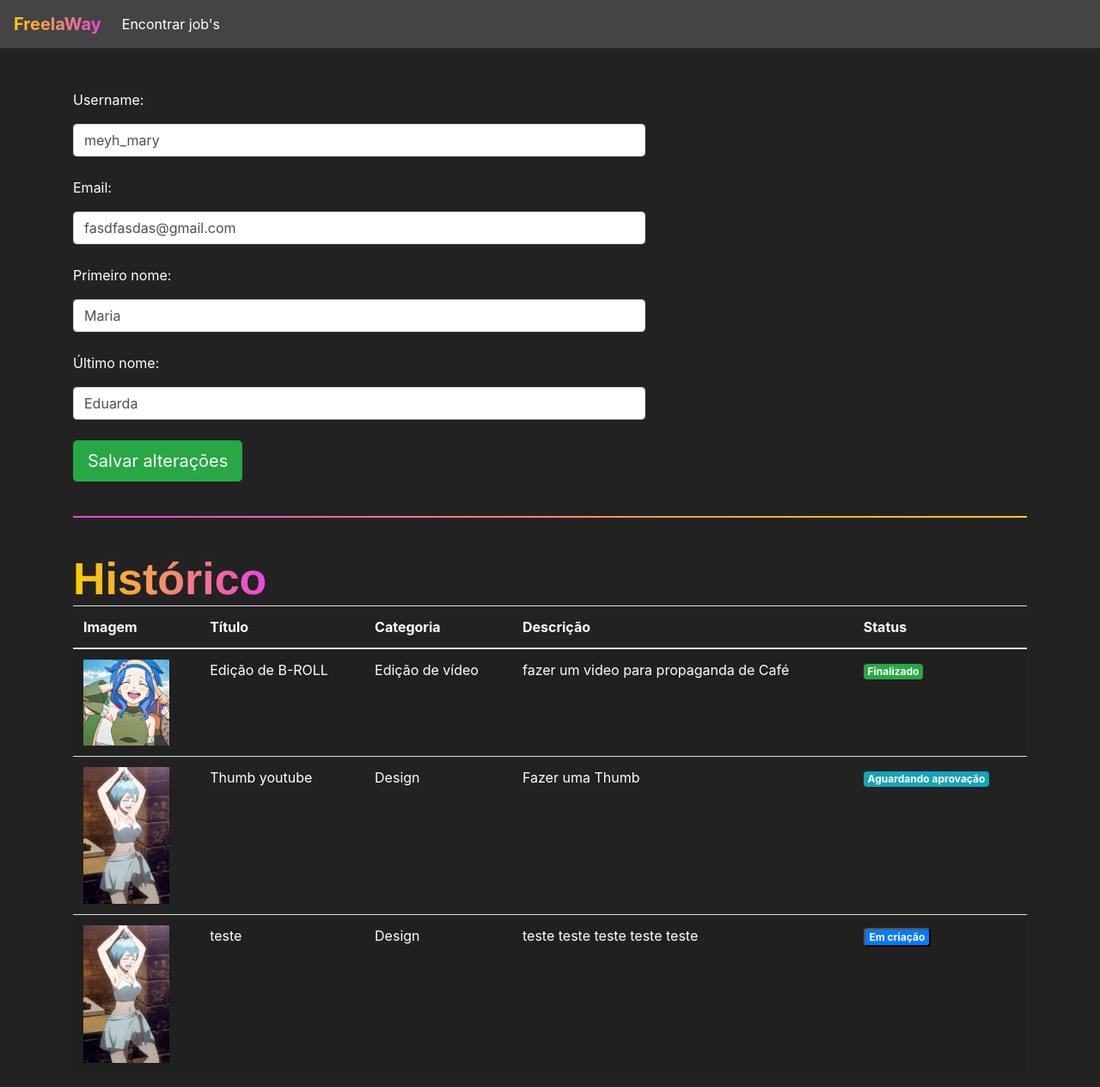
After one commit to Maria-Eduarda90/freelaway, a Django app: page /jobs/perfil in a window 1280 px wide. The commit adds this page. Shown: the whole page at 86% size. Run offline with Django 4.2, Linux system fonts and the light colour scheme; a user stored in the database is signed in; data comes from the database, SQL or seed files in the repository; both versions use the stored data as it was after the commit.

Commit message:
finished project

```diff
--- a/jobs/models.py
+++ b/jobs/models.py
@@ -23,7 +23,8 @@ class Jobs(models.Model):
     referencias = models.ManyToManyField(Referencias)
     profissional = models.ForeignKey(User, on_delete=models.DO_NOTHING, null=True, blank=True)
     reservado = models.BooleanField(default=False)
-    status = models.CharField(max_length=2, choices=status_choices, default='AA')
+    status = models.CharField(max_length=2, choices=status_choices, default='C')
+    arquivo_final = models.FileField(null=True)
 
 
 
--- /dev/null
+++ b/jobs/templates/perfil.html
@@ -0,0 +1,133 @@
+{% extends 'base.html' %}
+{% load static %}
+
+
+{% block 'head' %}
+<link rel="stylesheet" href="{% static 'jobs/css/encontrar_jobs.css' %}">
+<link rel="stylesheet" href="{% static 'jobs/css/perfil.css' %}">
+{% endblock %}
+
+
+{% block 'body' %}
+<br>
+<br>
+<div class="container">
+    {% if messages %}
+    {% for message in messages %}
+    <div class="alert {{message.tags}}">
+        {{message}}
+    </div>
+    {% endfor %}
+    {% endif %}
+    <div style="width: 60%">
+        <form action="{% url 'perfil' %}" method="POST">{% csrf_token %}
+            <p>Username:</p>
+            <input type="text" class="form-control" value="{{user.username}}" name="username">
+            <br>
+            <p>Email:</p>
+            <input type="email" class="form-control" value="{{user.email}}" name="email">
+            <br>
+            <p>Primeiro nome:</p>
+            <input type="text" class="form-control" value="{{user.first_name}}" name="primeiro_nome">
+            <br>
+            <p>Último nome:</p>
+            <input type="text" class="form-control" value="{{user.last_name}}" name="ultimo_nome">
+            <br>
+            <input type="submit" class="btn btn-success btn-lg" value="Salvar alterações">
+        </form>
+    </div>
+    <br>
+    <hr class="borda-degrade">
+    <br>
+    <h4 class="titulo">Histórico</h4>
+
+    <table style="background-color: #222; color: white;" class="table table-striped">
+        <thead>
+            <tr>
+                <th scope="col">Imagem</th>
+                <th scope="col">Título</th>
+                <th scope="col">Categoria</th>
+                <th scope="col">Descrição</th>
+                <th scope="col">Status</th>
+            </tr>
+        </thead>
+        <tbody>
+
+            {% for job in jobs %}
+                <tr>
+                    <th scope="row"><img width="100px" src="{{job.referencias.all.0}}"></th>
+                    <td>{{job.titulo}}</td>
+                    <td>
+                        {% if job.categoria == 'D' %}
+                            Design
+                        {% else %}
+                            Edição de vídeo
+                        {% endif %}
+                    </td>
+                    <td>{{job.descricao}}</td>
+                    <td>
+                        {% if job.status == 'AA' %}
+                            <span class="badge badge-info">Aguardando aprovação</span>
+                        {% elif job.status == 'C' %}
+                        <button class="badge badge-primary" data-toggle="modal" data-target="#modal-job-{{job.id}}">Em criação</button>
+                        {% else %}
+                            <span class="badge badge-success">Finalizado</span>
+                        {% endif %}
+                    </td>
+                </tr>
+            {% endfor %}
+
+        </tbody>
+    </table>
+
+    {% for job in jobs %}
+        {% if job.status == "C"%}
+            <div class="modal fade" id="modal-job-{{job.id}}" tabindex="-1" role="dialog" aria-labelledby="exampleModalLabel"
+                aria-hidden="true">
+                <div class="modal-dialog" role="document">
+                    <div style="background-color: #333;" class="modal-content">
+                        <div class="modal-header">
+                            <h5 style="font-size: 30px" class="modal-title titulo" id="exampleModalLabel">JOB:</h5>
+                            <button type="button" class="close" data-dismiss="modal" aria-label="Close">
+                                <span aria-hidden="true">&times;</span>
+                            </button>
+                        </div>
+
+                        <div class="modal-body">
+                            <h4 class="titulo-job">{{job.titulo}}</h4>
+                            <br>
+                            <h6 class="titulo-body">Status:</h6>
+
+                            {% if job.status == 'AA'%}
+                            <span class="badge badge-info">Aguardando aprovação</span>
+                            {% elif job.status == 'C' %}
+                            <a class="badge badge-primary">Em criação</a>
+
+                            {% else %}
+                            <span class="badge badge-success">Finalizado</span>
+                            {% endif %}
+
+                            <h6 class="titulo-body">Prazo máximo para entrega:</h6>
+                            <p>{{job.prazo_entrega}}</p>
+
+                            <hr style="border-color: yellow">
+                            <form action="{% url 'enviar_projeto' %}" method="POST" enctype="multipart/form-data">{% csrf_token %}
+
+                                <input type="file" class="form-control" placeholder="Enviar arquivos" name="file">
+                                <input type="hidden" value="{{job.id}}" name="id">
+                                <br>
+                                <input type="submit" value="Enviar" class="btn btn-success btn-lg">
+
+                            </form>
+
+                        </div>
+
+                    </div>
+                </div>
+            </div>
+        {% endif %}
+    {% endfor %}
+
+</div>
+
+{% endblock %}
--- a/jobs/urls.py
+++ b/jobs/urls.py
@@ -2,5 +2,8 @@ from django.urls import path
 from . import views
 
 urlpatterns = [
-    path('encontrar_jobs/', views.encontrar_jobs, name="encontrar_jobs")
+    path('encontrar_jobs/', views.encontrar_jobs, name="encontrar_jobs"),
+    path('aceitar_job/<int:id>/', views.aceitar_job, name="aceitar_job"),
+    path('perfil', views.perfil, name="perfil"),
+    path('enviar_projeto/', views.enviar_projeto, name="enviar_projeto")
 ]
--- a/jobs/views.py
+++ b/jobs/views.py
@@ -1,9 +1,14 @@
 from calendar import month
 from django.http import HttpResponse
-from django.shortcuts import render
+from django.shortcuts import render, redirect
 from .models import Jobs
 from datetime import datetime
+from django.contrib.auth.models import User
+from django.contrib import messages
+from django.contrib.messages import constants
+from django.contrib.auth.decorators import login_required
 
+@login_required(login_url='/auth/logar')
 def encontrar_jobs(request):
     if request.method == "GET":
         preco_minimo = request.GET.get('preco_minimo')
@@ -41,3 +46,48 @@ def encontrar_jobs(request):
         else:
             jobs = Jobs.objects.filter(reservado=False)
         return render(request, 'encontrar_jobs.html', {'jobs': jobs})
+
+@login_required(login_url='/auth/logar')
+def aceitar_job(request, id):
+    job = Jobs.objects.get(id=id)
+    job.profissional = request.user
+    job.reservado = True
+    job.save()
+
+    return redirect('/jobs/encontrar_jobs')
+
+@login_required(login_url='/auth/logar')
+def perfil(request):
+    if request.method == "GET":
+        jobs = Jobs.objects.filter(profissional=request.user)
+        return render(request, 'perfil.html', {'jobs': jobs})
+    elif request.method == "POST":
+        username = request.POST.get('username')
+        email = request.POST.get('email')
+        primeiro_nome = request.POST.get('primeiro_nome')
+        ultimo_nome = request.POST.get('ultimo_nome')
+
+        usuario = User.objects.filter(username=username).exclude(id=request.user.id)
+
+        if usuario.exists():
+            messages.add_message(request, constants.ERROR, 'Já existe um usuário com esse Username')
+            return redirect('/jobs/perfil')
+        request.user.username = username
+        request.user.email = email
+        request.user.first_name = primeiro_nome
+        request.user.last_name = ultimo_nome
+        request.user.save()
+        messages.add_message(request, constants.SUCCESS, 'Dados alterado com sucesso')
+        return redirect('/jobs/perfil')
+
+@login_required(login_url='/auth/logar')
+def enviar_projeto(request):
+    arquivo = request.FILES.get('file')
+    id_job = request.POST.get('id')
+
+    job = Jobs.objects.get(id=id_job)
+
+    job.arquivo_final = arquivo
+    job.status = 'AA'
+    job.save()
+    return redirect('/jobs/perfil')
--- a/templates/base.html
+++ b/templates/base.html
@@ -37,7 +37,7 @@
         <div class="collapse navbar-collapse" id="navbarNav">
             <ul class="navbar-nav">
                 <li class="nav-item active">
-                    <a class="nav-link" href="#">Encontrar job's</a>
+                    <a class="nav-link" href="{% url 'encontrar_jobs' %}">Encontrar job's</a>
                 </li>
 
             </ul>
--- /dev/null
+++ b/templates/static/jobs/css/perfil.css
@@ -0,0 +1,25 @@
+.fundo {
+
+    background-color: #222;
+    color: white;
+
+}
+
+.borda-degrade {
+    border: 1px solid transparent;
+    border-image: linear-gradient(90deg, rgba(231, 71, 220, 1) 0%, rgba(255, 207, 0, 1) 100%);
+    border-image-slice: 1;
+
+}
+
+.titulo {
+    font-family: Arial, Helvetica, sans-serif;
+    font-weight: bold;
+    font-size: 52px;
+    display: inline;
+    background-image: linear-gradient(90deg, rgba(255, 207, 0, 1) 0%, rgba(231, 71, 220, 1) 100%);
+    background-clip: text;
+    -webkit-background-clip: text;
+    color: transparent;
+    padding-bottom: 10px;
+}
```
Also changed, not shown: jobs/templates/encontrar_jobs.html (+76 -1 lines), db.sqlite3, jobs/migrations/0003_alter_jobs_status.py (added), jobs/migrations/0004_jobs_arquivo_final.py (added), media/dragon-ball-fighter-z-super-saiyan-god-vegeta.png (added), media/referencias/sinon0.1.jpg (added).
